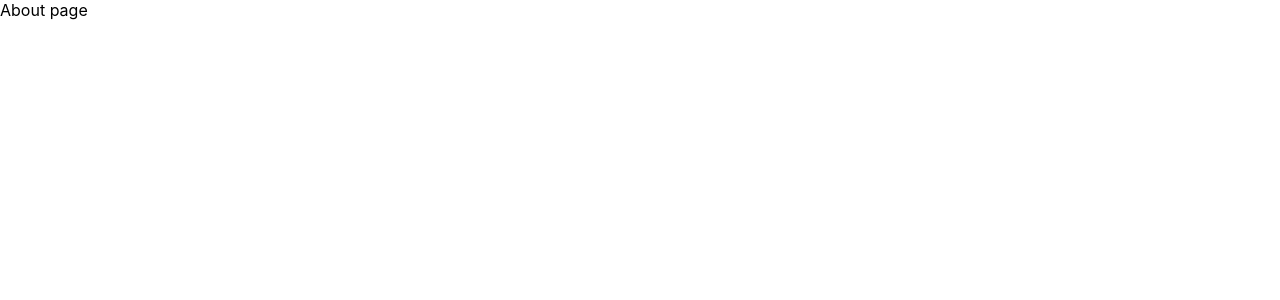
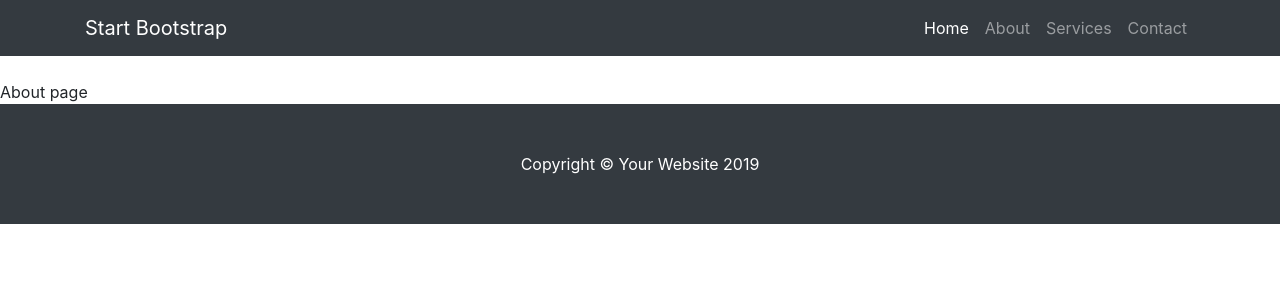
Before and after one commit to jn-html/movie-app-React, a Next.js app: page /about in a window 1280 px wide. Shown: the top 300 px of the page. Built offline with nearby package versions, Linux system fonts and the light colour scheme.

Commit message:
App Container

```diff
--- a/pages/_app.js
+++ b/pages/_app.js
@@ -1,7 +1,49 @@
-import '../styles/globals.css'
 
-function MyApp({ Component, pageProps }) {
-  return <Component {...pageProps} />
+import App from 'next/app';
+import Head from 'next/head';
+import Navbar from '../components/navbar';
+import Footer from '../components/footer';
+
+
+// ToDO: Execute here getInitialProps and pass this data to your page
+class MovieApp extends App {
+  render() {
+
+    // Component holds page you are navigating to
+    const { Component } = this.props
+
+    return (
+      <div>
+        <Head>
+          <title>Home</title>
+          <link rel="stylesheet" href="https://stackpath.bootstrapcdn.com/bootstrap/4.3.1/css/bootstrap.min.css" integrity="sha384-ggOyR0iXCbMQv3Xipma34MD+dH/1fQ784/j6cY/iJTQUOhcWr7x9JvoRxT2MZw1T" crossOrigin="anonymous" />
+          <script src="https://code.jquery.com/jquery-3.3.1.slim.min.js" integrity="sha384-q8i/X+965DzO0rT7abK41JStQIAqVgRVzpbzo5smXKp4YfRvH+8abtTE1Pi6jizo" crossOrigin="anonymous"></script>
+          <script src="https://cdnjs.cloudflare.com/ajax/libs/popper.js/1.14.7/umd/popper.min.js" integrity="sha384-UO2eT0CpHqdSJQ6hJty5KVphtPhzWj9WO1clHTMGa3JDZwrnQq4sF86dIHNDz0W1" crossOrigin="anonymous"></script>
+          <script src="https://stackpath.bootstrapcdn.com/bootstrap/4.3.1/js/bootstrap.min.js" integrity="sha384-JjSmVgyd0p3pXB1rRibZUAYoIIy6OrQ6VrjIEaFf/nJGzIxFDsf4x0xIM+B07jRM" crossOrigin="anonymous"></script>
+        </Head>
+        <Navbar />
+        <div className="base-page">
+          <Component />
+        </div>
+        <Footer />
+        <style jsx>{`
+          .base-page {
+            padding-top: 80px;
+          }
+        `}
+      </style>
+      </div>
+    )
+  }
 }
 
-export default MyApp
+export default MovieApp;
+
+
+// import '../styles/globals.css'
+
+// function MyApp({ Component, pageProps }) {
+//   return <Component {...pageProps} />
+// }
+
+// export default MyApp
--- a/pages/index.js
+++ b/pages/index.js
@@ -1,10 +1,8 @@
 import React, { useState, useEffect } from 'react';
-import Head from 'next/head';
-import Navbar from '../components/navbar';
+
 import SideMenu from '../components/sideMenu';
 import Carousel from '../components/carousel';
 import MovieList from '../components/movieList';
-import Footer from '../components/footer';
 
 import { getMovies } from '../actions';
 
@@ -32,14 +30,7 @@
 
   return (
     <div>
-      <Head>
-        <title>Home</title>
-        <link rel="stylesheet" href="https://stackpath.bootstrapcdn.com/bootstrap/4.3.1/css/bootstrap.min.css" integrity="sha384-ggOyR0iXCbMQv3Xipma34MD+dH/1fQ784/j6cY/iJTQUOhcWr7x9JvoRxT2MZw1T" crossOrigin="anonymous" />
-        <script src="https://code.jquery.com/jquery-3.3.1.slim.min.js" integrity="sha384-q8i/X+965DzO0rT7abK41JStQIAqVgRVzpbzo5smXKp4YfRvH+8abtTE1Pi6jizo" crossOrigin="anonymous"></script>
-        <script src="https://cdnjs.cloudflare.com/ajax/libs/popper.js/1.14.7/umd/popper.min.js" integrity="sha384-UO2eT0CpHqdSJQ6hJty5KVphtPhzWj9WO1clHTMGa3JDZwrnQq4sF86dIHNDz0W1" crossOrigin="anonymous"></script>
-        <script src="https://stackpath.bootstrapcdn.com/bootstrap/4.3.1/js/bootstrap.min.js" integrity="sha384-JjSmVgyd0p3pXB1rRibZUAYoIIy6OrQ6VrjIEaFf/nJGzIxFDsf4x0xIM+B07jRM" crossOrigin="anonymous"></script>
-      </Head>
-      <Navbar />
+
       <div className="home-page">
         <div className="container">
           <div className="row">
@@ -51,19 +42,14 @@
             <div className="col-lg-9">
               <Carousel />
               <div className="row">
-                <MovieList movies={props.movies} />
+                <MovieList movies={props.movies || []} />
               </div>
             </div>
           </div>
         </div>
       </div>
-      <Footer />
-      <style jsx>{`
-        .home-page {
-          padding-top: 80px;
-        }
-      `}
-      </style>
+
+
     </div>
   )
 };
```
